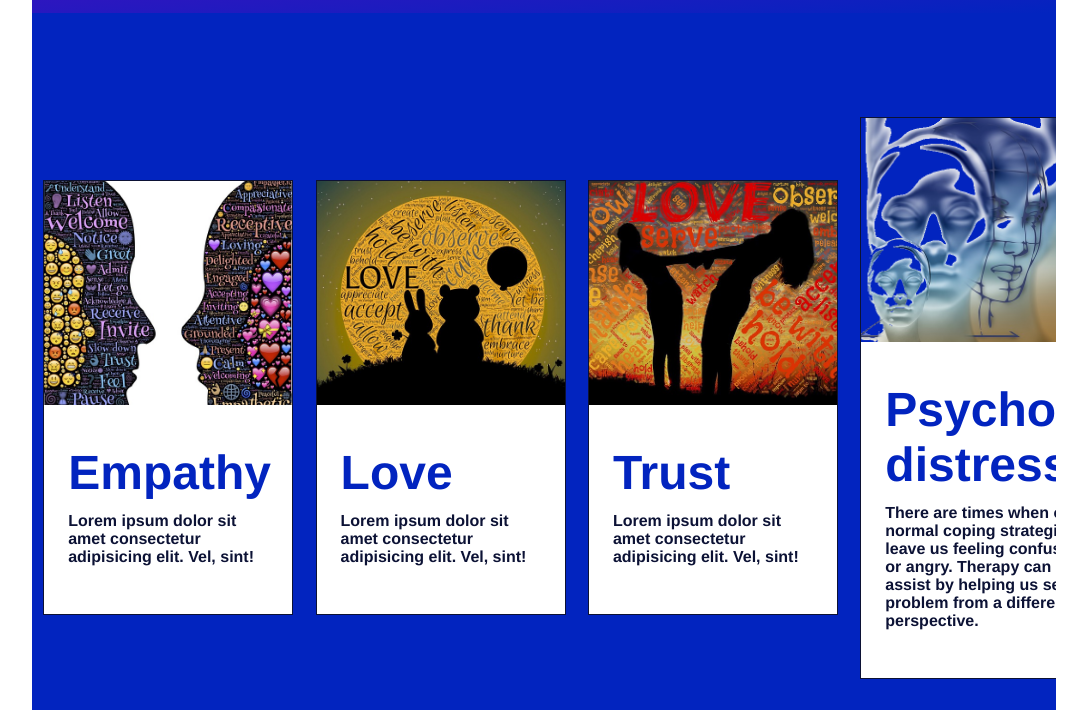
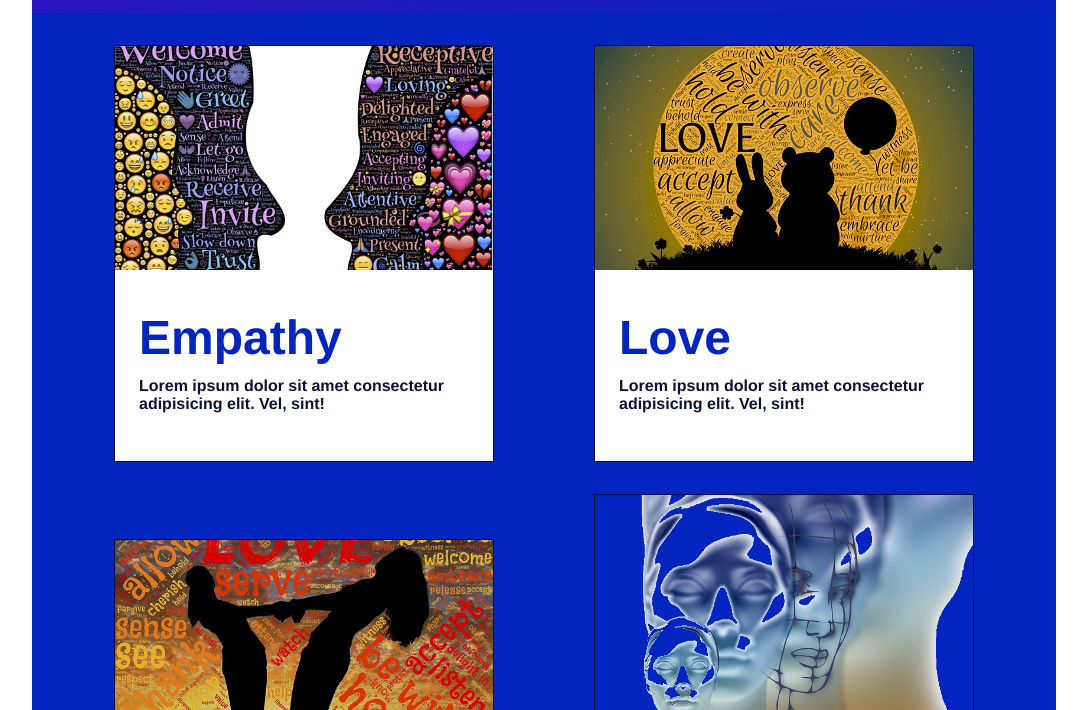
Before and after one commit to nchambers2912/nchambers2912.github.io, a plain HTML site: page index.html in a window 1280 px wide. Shown: the part 450-1160 px from the top of the page, without its empty margins (96-1183 px from the left). Drawn offline with Linux system fonts and the light colour scheme.

Commit message:
Layout flows - need to sort height of cards

```diff
--- a/resources/css/index.css
+++ b/resources/css/index.css
@@ -119,6 +119,7 @@
 .cards {
   list-style: none;
   display: flex;
+  flex-wrap: wrap;
   justify-content: space-around;
   align-items: center;
   max-width: 1024px;
@@ -128,6 +129,7 @@
   margin: 0rem 0.7rem 2rem 0.7rem;
   border: 0.001rem solid var(--dark);
   min-width: 250px;
+  max-width: 380px;
 }
 
 .discipline {
```
